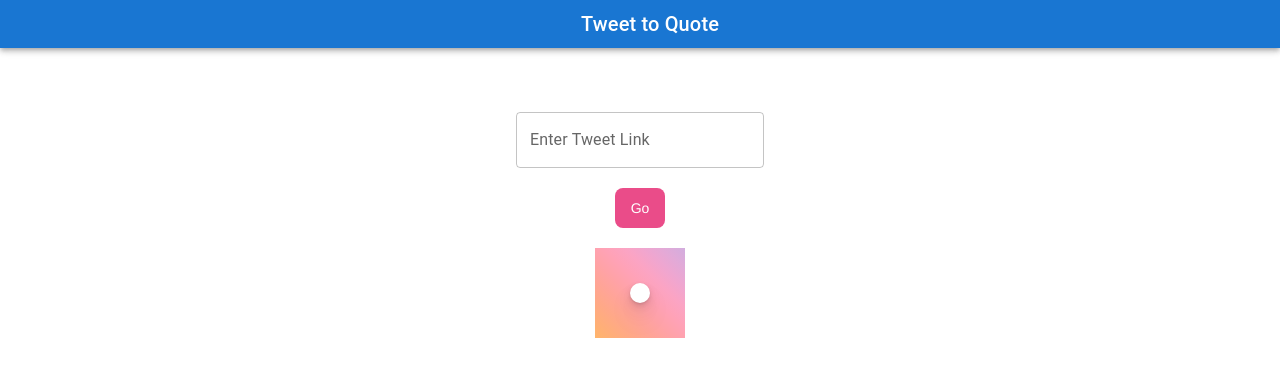
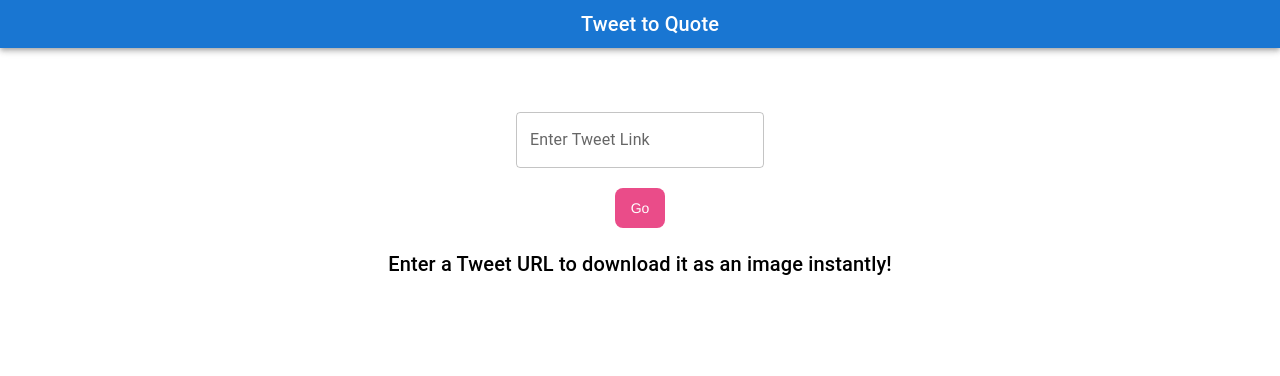
Before and after one commit to ICONIC-Saturday-HackNight/Twitter-API, a Next.js app in the folder iconic-hack/: page / in a window 1280 px wide. Shown: the top 376 px of the page. Built offline with nearby package versions, Linux system fonts and the light colour scheme.

Commit message:
conditional render

```diff
--- a/iconic-hack/components/Canvas.js
+++ b/iconic-hack/components/Canvas.js
@@ -32,8 +32,8 @@
     console.log("Developement");
   } else {
     console.log("Production");
-    console.log("http://iconic-hack-night.vercel.app/");
-    BASEURL = 'http://iconic-hack-night.vercel.app/';
+    console.log("https://iconic-hacknight.vercel.app/");
+    BASEURL = 'https://iconic-hacknight.vercel.app/';
   }
 
   const canvasRef = useRef(null);
@@ -75,7 +75,9 @@
       </button>
 
       <div ref = {ref} style={{width:"40% !important"}}>
+      {data?(
         <div style = {{
+          // width:"40% !important",
           flexGrow:1,
           display: 'flex',
           justifyContent: 'center',
@@ -100,7 +102,13 @@
             {data}
           </div>
         </div>
+      ):
+      (<Typography variant="h6" color="inherit" align-items="center" component="div"sx={{ mb: 2 }}>
+        Enter a Tweet URL to download it as an image instantly!
+      </Typography>)
+      }
       </div>
+
       <br/>
       {data?<button onClick={onButtonClick} className={Styles.button} styles={{marginTop:"20px"}}>Download</button>:null}
     </>
--- a/iconic-hack/pages/index.js
+++ b/iconic-hack/pages/index.js
@@ -44,7 +44,6 @@
       <main className={styles.main}>
       {/* <canvas id="myCanvas" width="200" height="100" style="border:1px solid #000000;">
       </canvas> */}
-
       <TextField id="outlined-basic" label="Enter Tweet Link" variant="outlined" key ="textbox" value={threadLink} onChange={(e)=>{setThreadLink(e.target.value)}}/>
       <br/>
       <Canvas text ={threadLink}/>
```
